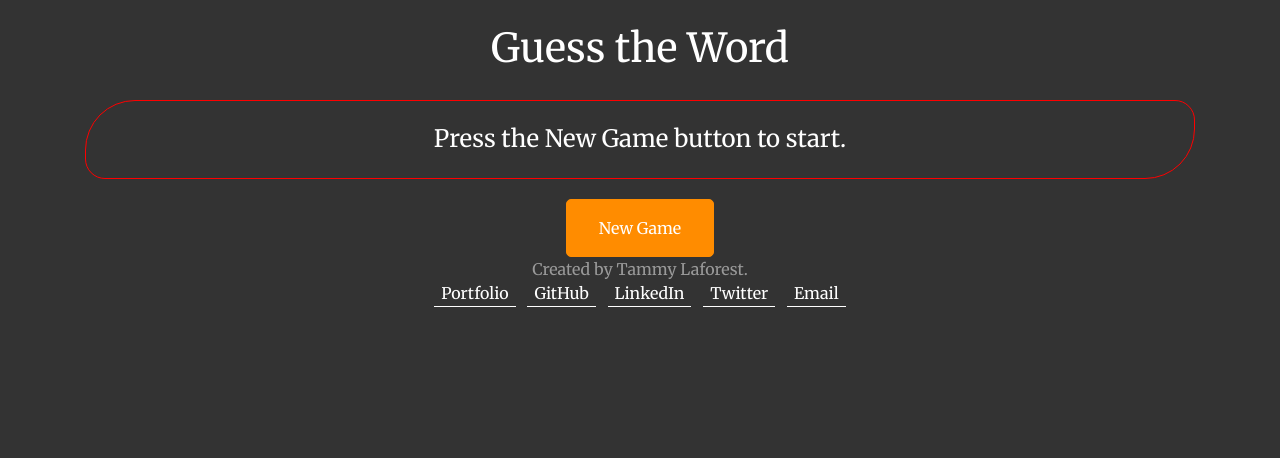
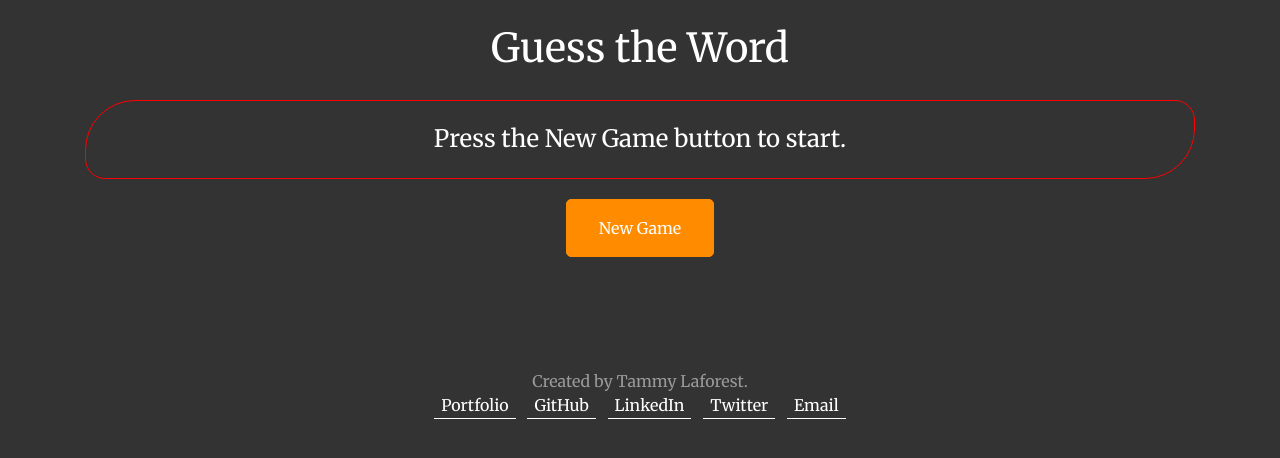
Before and after one commit to TammyLaforest/python-hangman, a Flask app: page / in a window 1280 px wide. Shown: the top 458 px of the page. Run offline with Flask 2, Linux system fonts and the light colour scheme; some libraries are stand-ins or nearby versions; some web fonts are replaced.

```diff
--- a/templates/index.html
+++ b/templates/index.html
@@ -1,3 +1,16 @@
 {% extends "layout.html" %}
 
 {% block title %}Index{% endblock %}
+
+{% block content %}
+<div class="row">
+	<br>
+	<br>
+
+</div>
+<div class="row">
+	<br>
+	<br>
+
+</div>
+{% endblock %}
--- a/templates/layout.html
+++ b/templates/layout.html
@@ -30,6 +30,7 @@
         <a type="button" onsubmit="return false;" href="/new_game" name="new-game-button" id="new-game-button">New Game</a>
     </div>
  {% block content %}{% endblock %}
+ </div>
  {% block footer %}
     <footer class="mastfoot mt-auto center">
       Created by Tammy Laforest.
@@ -42,7 +43,7 @@
       </ul>
     </div>
   </footer>
-{% endblock %}
+
 
 <script type="text/javascript">
 function noenter() {
@@ -52,6 +53,6 @@ function noenter() {
 <script src="https://code.jquery.com/jquery-3.3.1.slim.min.js" integrity="sha384-q8i/X+965DzO0rT7abK41JStQIAqVgRVzpbzo5smXKp4YfRvH+8abtTE1Pi6jizo" crossorigin="anonymous"></script>
 <script src="https://cdnjs.cloudflare.com/ajax/libs/popper.js/1.14.6/umd/popper.min.js" integrity="sha384-wHAiFfRlMFy6i5SRaxvfOCifBUQy1xHdJ/yoi7FRNXMRBu5WHdZYu1hA6ZOblgut" crossorigin="anonymous"></script>
 <script src="https://stackpath.bootstrapcdn.com/bootstrap/4.2.1/js/bootstrap.min.js" integrity="sha384-B0UglyR+jN6CkvvICOB2joaf5I4l3gm9GU6Hc1og6Ls7i6U/mkkaduKaBhlAXv9k" crossorigin="anonymous"></script>
-
+{% endblock %}
 </body>
 </html>
--- a/templates/new_game.html
+++ b/templates/new_game.html
@@ -21,5 +21,5 @@
         <img src="{{ image }}" class="catimg">
       </div>
     </div>
-  </div>
+
 {% endblock %}
--- a/templates/win.html
+++ b/templates/win.html
@@ -17,6 +17,6 @@
         <img src="{{ image }}" class="catimg">
       </div>
     </div>
-  </div>
+
 
   {% endblock %}
```
